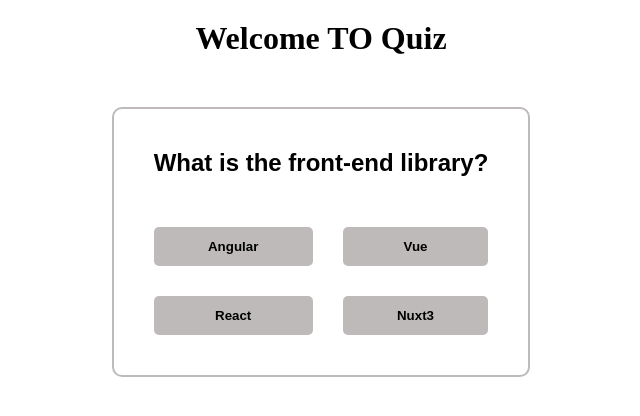
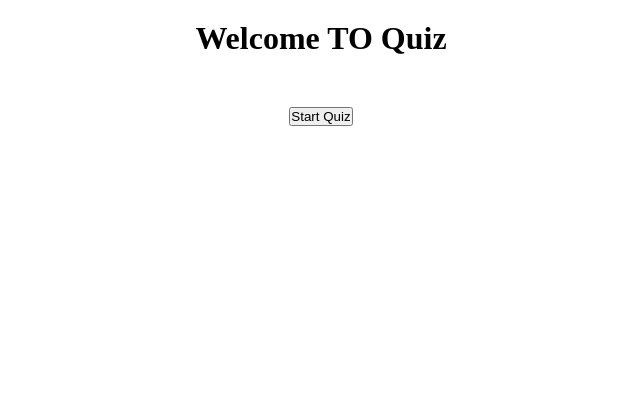
Before and after one commit to murugan-dev/Quiz-App, a React (Vite) app: page / in a window 1280 px wide. Shown: the top 416 px of the page, without its empty margins (319-959 px from the left). Built offline with nearby package versions, Linux system fonts and the light colour scheme.

Commit message:
Instruction page added

```diff
--- a/src/App.css
+++ b/src/App.css
@@ -31,7 +31,7 @@
   margin-top: 50px;
 }
 .options > li > button {
-  height: auto;
+  height: 90px;
   width: 100%;
   padding: 12px;
   border: none;
--- a/src/App.jsx
+++ b/src/App.jsx
@@ -3,6 +3,8 @@
 import questions from "./constant/question.json"
 import Questions from "./component/Questions.jsx"
 import Results from "./component/Results.jsx"
+import Initial from "./component/Initial.jsx";
+
 function App() {
   const [currentQuestion, setCurrentQuestion] = useState(0);
   const [userAnswers, setUserAnswers] = useState([])
@@ -11,22 +13,31 @@
     setCurrentQuestion(prev => prev +1)
     setUserAnswers([...userAnswers, isCorrect])
   }
+
   const handleResetQuiz = () =>{
-    setCurrentQuestion(0);
+    setCurrentQuestion(1);
     setUserAnswers([])
   }
+
+  const startQuiz = (val) =>{
+    setCurrentQuestion(val)
+  }
+
   return (
     <>
       <h1>Welcome TO Quiz</h1>
       <div className="App">
+
+
         {/* Questions Component*/}
 
-        {currentQuestion < questions.length &&
-        <Questions question={questions[currentQuestion]} onAnswerClick={handleNextQuestion}/>
+        { (currentQuestion === 0 && <Initial startQuiz={startQuiz}/>)
+        }
+        {
+          currentQuestion !== 0 && currentQuestion <= questions.length  && <Questions question={questions[currentQuestion - 1]} onAnswerClick={handleNextQuestion}/>
         }
         {/* Results Component*/}
         {userAnswers.length === questions.length &&
-
         <Results
           userAnswer = {userAnswers}
           questions = {questions}
--- /dev/null
+++ b/src/component/Initial.jsx
@@ -0,0 +1,9 @@
+const Initial = ({startQuiz = () => {} }) =>{
+    return(
+        <div className="Initial-component">
+            <button onClick={()=>startQuiz(1)}>Start Quiz</button>
+        </div>
+    )
+}
+
+export default Initial
```
